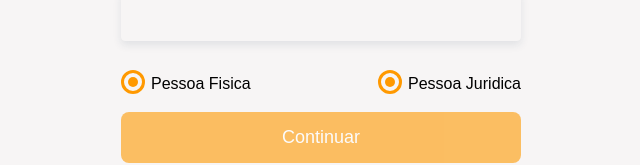
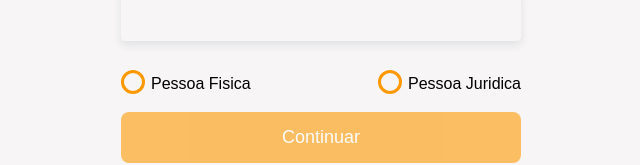
Before and after one commit to NathanCardoso/mb, a Vue app in the folder frontend/: page / in a window 1280 px wide. Shown: the part 380-545 px from the top of the page, without its empty margins (319-959 px from the left). Built offline with nearby package versions, Linux system fonts and the light colour scheme.

Commit message:
feat: to add new validate for nextpage

```diff
--- a/frontend/src/components/molecules/SelectPerson.vue
+++ b/frontend/src/components/molecules/SelectPerson.vue
@@ -1,9 +1,19 @@
 <template>
   <div class="select-person">
-    <TheInput input-type="email" input-name="email" />
+    <TheInput input-type="email" input-name="email" @input:status="inputValidate" />
     <div class="input-radios">
-      <TheInputRadio input-label="Pessoa Fisica" input-name="physical-person" />
-      <TheInputRadio input-label="Pessoa Juridica" input-name="legal-person" />
+      <TheInputRadio
+        input-label="Pessoa Fisica"
+        input-name="physical-person"
+        input-value="physical-person"
+        v-model:picked="pickedValue"
+      />
+      <TheInputRadio
+        input-label="Pessoa Juridica"
+        input-name="legal-person"
+        input-value="legal-person"
+        v-model:picked="pickedValue"
+      />
     </div>
   </div>
 </template>
@@ -11,6 +21,17 @@
 <script setup>
 import TheInput from "../atoms/TheInput.vue";
 import TheInputRadio from "../atoms/TheInputRadio.vue";
+import { ref, watch } from "vue";
+
+const emit = defineEmits(["input:status", "input:picked"]);
+
+const pickedValue = ref("");
+
+watch(pickedValue, (newValue) => emit("input:picked", newValue));
+
+const inputValidate = (status) => {
+  emit("input:status", status);
+};
 </script>
 
 <style lang="scss" scoped>
--- a/frontend/src/components/organisms/BoxSelectPerson.vue
+++ b/frontend/src/components/organisms/BoxSelectPerson.vue
@@ -1,8 +1,12 @@
 <template>
   <main class="box-select-person">
     <TheHeader :step="1" title-message="Seja bem vindo(a)" />
-    <SelectPerson />
-    <ButtonConfirm text="Continuar" @click:confirmed="nextPage" />
+    <SelectPerson @input:status="inputValidate" @input:picked="inputPickedValidate" />
+    <ButtonConfirm
+      text="Continuar"
+      :disabled="!isButtonEnable"
+      @click:confirmed="nextPage"
+    />
   </main>
 </template>
 
@@ -10,11 +14,26 @@
 import TheHeader from "../molecules/TheHeader.vue";
 import SelectPerson from "../molecules/SelectPerson.vue";
 import ButtonConfirm from "../atoms/ButtonConfirm.vue";
+import { ref, computed } from "vue";
 
 const emit = defineEmits(["select-person:next-page"]);
 
+const isEmailValid = ref(true);
+const isPickedValid = ref(true);
+const isButtonEnable = computed(
+  () => isEmailValid.value === false && isPickedValid.value === false
+);
+
 const nextPage = () => {
   emit("select-person:next-page", 2);
+};
+
+const inputValidate = (status) => {
+  isEmailValid.value = !status;
+};
+
+const inputPickedValidate = (status) => {
+  isPickedValid.value = !status;
 };
 </script>
 
```
